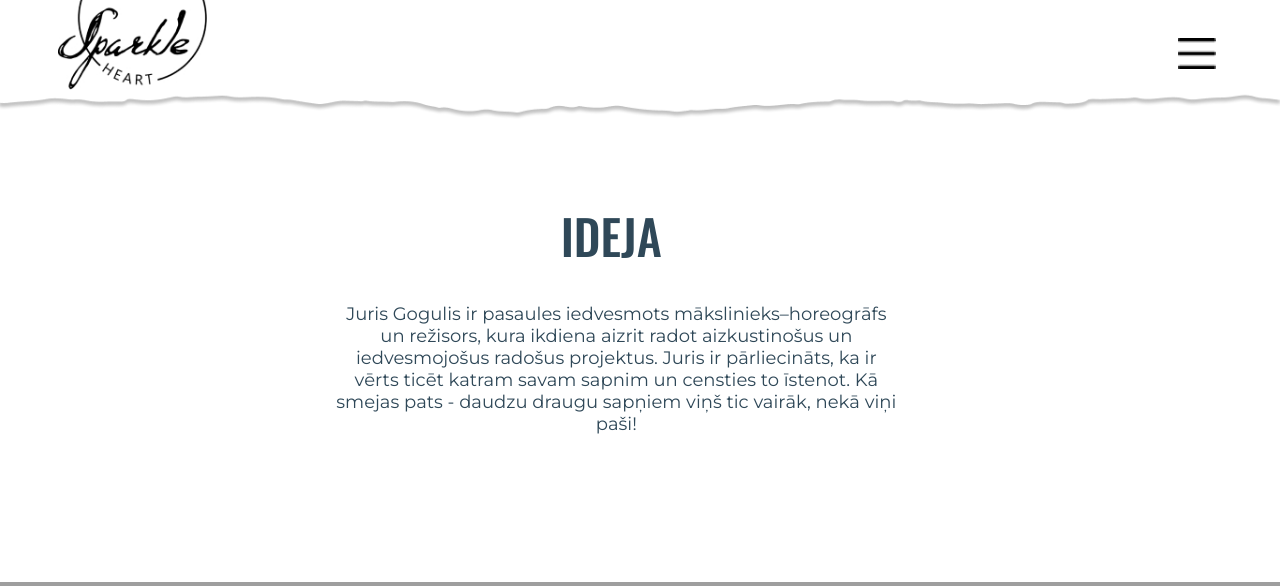
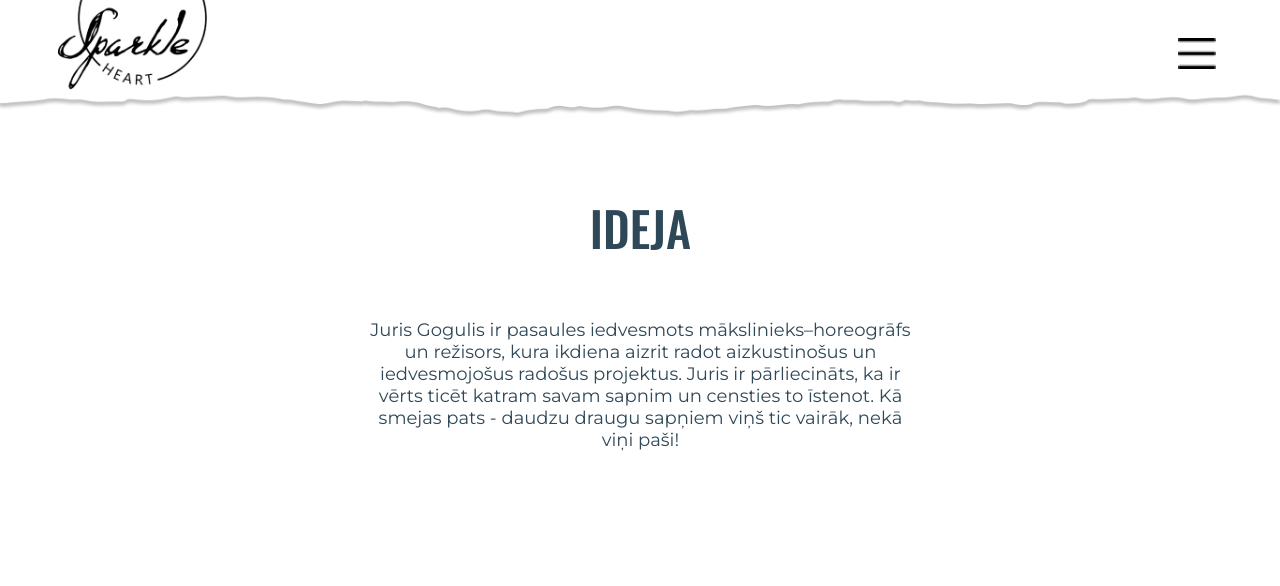
Before and after one commit to AnnaDam/AnnaDam.github.io, a PHP site: page /ideja.html in a window 1280 px wide. Shown: the top 586 px of the page. Run offline with PHP 8.4, Linux system fonts and the light colour scheme; grey boxes are pictures that could not be loaded.

Commit message:
Update ideja_stils.css

```diff
--- a/Internship_name_Anna/assets/css/ideja_stils.css
+++ b/Internship_name_Anna/assets/css/ideja_stils.css
@@ -1,22 +1,23 @@
 /* Virsraksts un apraksts */
 
 .apraksts {
-    margin-top: 23.65%;
-    margin-bottom: 11.5%;
-    width: 100%;
+    margin-top: 24.6%;
+    margin-bottom: 11%;
     text-align: center;
+    margin-left: 2.7%;
 }
 
 .main-title {
-    left: 43.8%;
-    position: absolute;
-    margin-top: -8%;
+    margin-left: -2.7%;
+    position: relative;
+    margin-top: -9.9%;
 }
 
 .apraksts-text {
     left: 26.2%;
     position: relative;
-    width: 43.9%;
+    margin-top: 4.5%;
+    width: 44.9%;
     font-size: 18px;
     font-family: Montserrat, sans-serif;
     color: #2F4858;
```
Also changed, not shown: other parts of Internship_name_Anna/assets/css/ideja_stils.css (+16 -12 lines).
